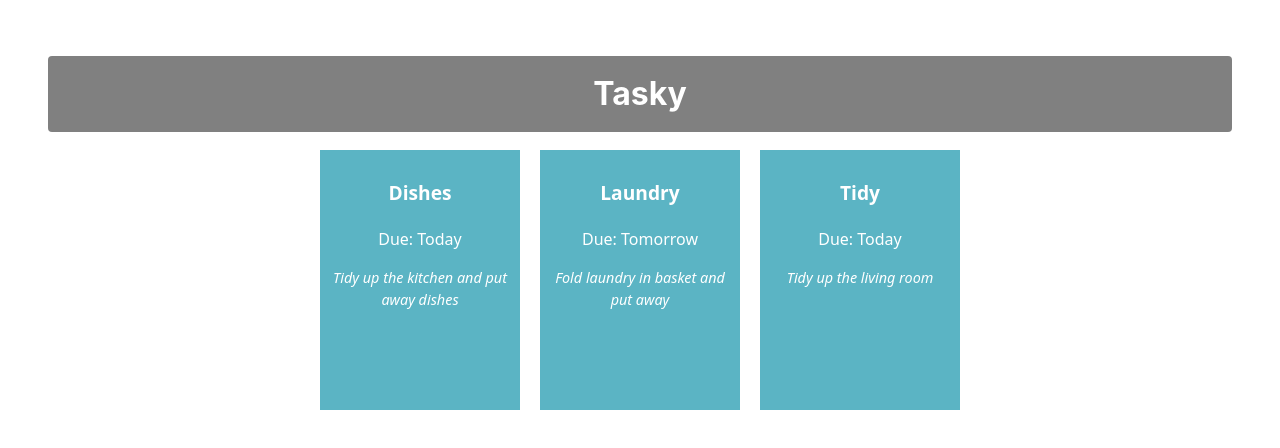
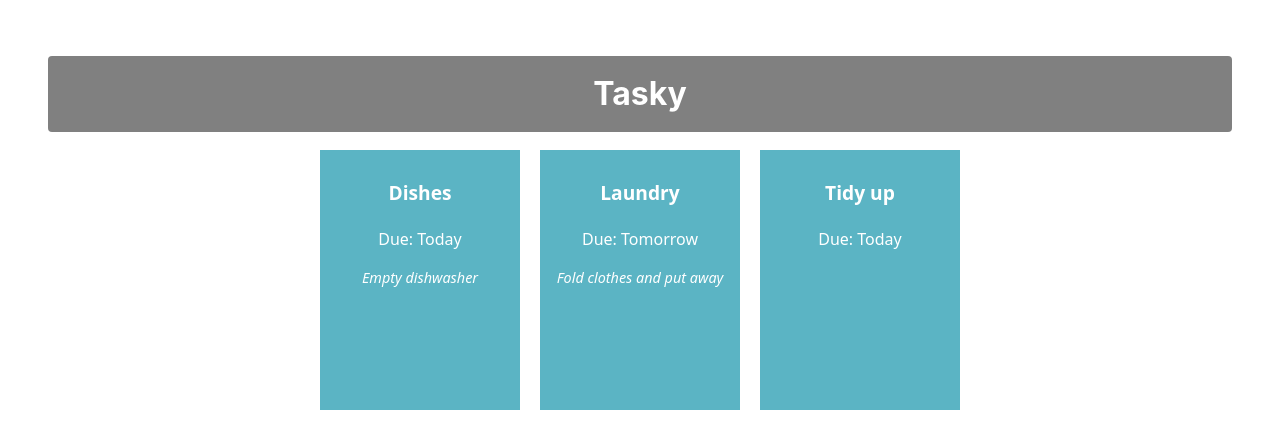
Before and after one commit to AdamC-05/react-basics-labs, a React (Vite) app in the folder tasky/: page / in a window 1280 px wide. Shown: the top 448 px of the page. Built offline with nearby package versions, Linux system fonts and the light colour scheme.

Commit message:
Added task state

```diff
--- a/tasky/src/App.jsx
+++ b/tasky/src/App.jsx
@@ -1,30 +1,22 @@
 import './App.css';
 import Task from './components/Task';
+import React, { useState } from 'react';
 
 function App() {
-  return (
+    const [ taskState, setTaskState ] = useState({
+    tasks: [
+      { title:"Dishes", description: "Empty dishwasher", deadline: "Today" },
+      { title: "Laundry", description: "Fold clothes and put away", deadline: "Tomorrow" },
+      { title: "Tidy up", deadline: "Today" }
+    ]
+  });
+
+    return (
     <div className="container">
-
       <h1>Tasky</h1>
-
-      <Task
-        title="Dishes"
-        deadline="Today"
-        description="Tidy up the kitchen and put away dishes"
-      />
-
-      <Task
-        title="Laundry"
-        deadline="Tomorrow"
-        description="Fold laundry in basket and put away"
-      />
-
-      <Task
-        title="Tidy"
-        deadline="Today"
-        description="Tidy up the living room"
-      />
-
+      <Task title={taskState.tasks[0].title} deadline={taskState.tasks[0].deadline} description={taskState.tasks[0].description} />
+      <Task title={taskState.tasks[1].title} deadline={taskState.tasks[1].deadline} description={taskState.tasks[1].description} />
+      <Task title={taskState.tasks[2].title} deadline={taskState.tasks[2].deadline} description={taskState.tasks[2].description} />
     </div>
   );
 }
```
